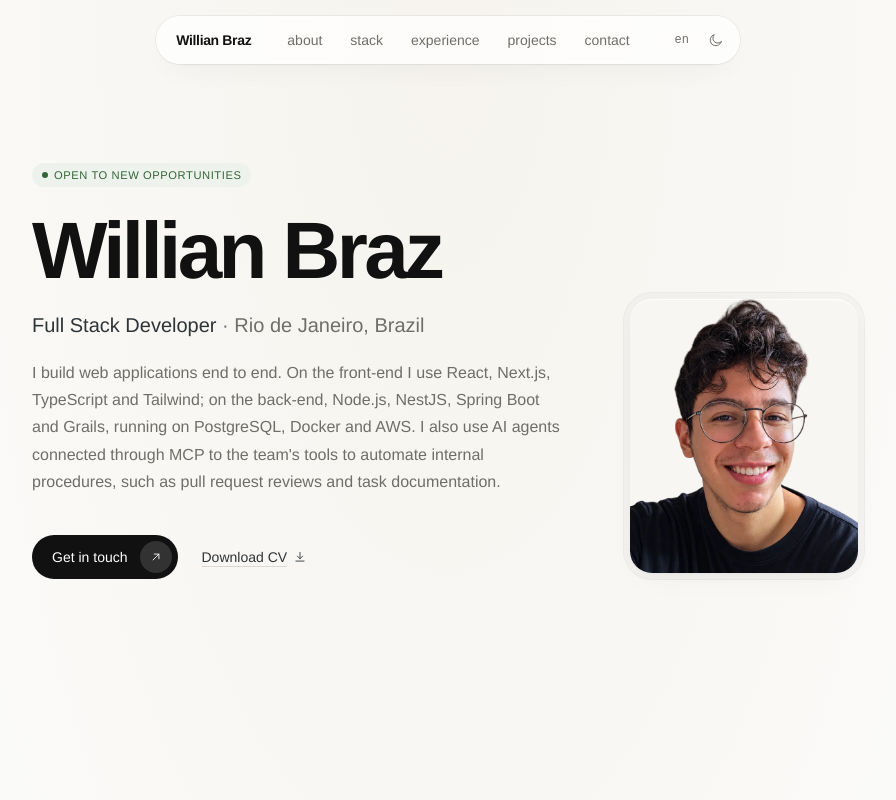
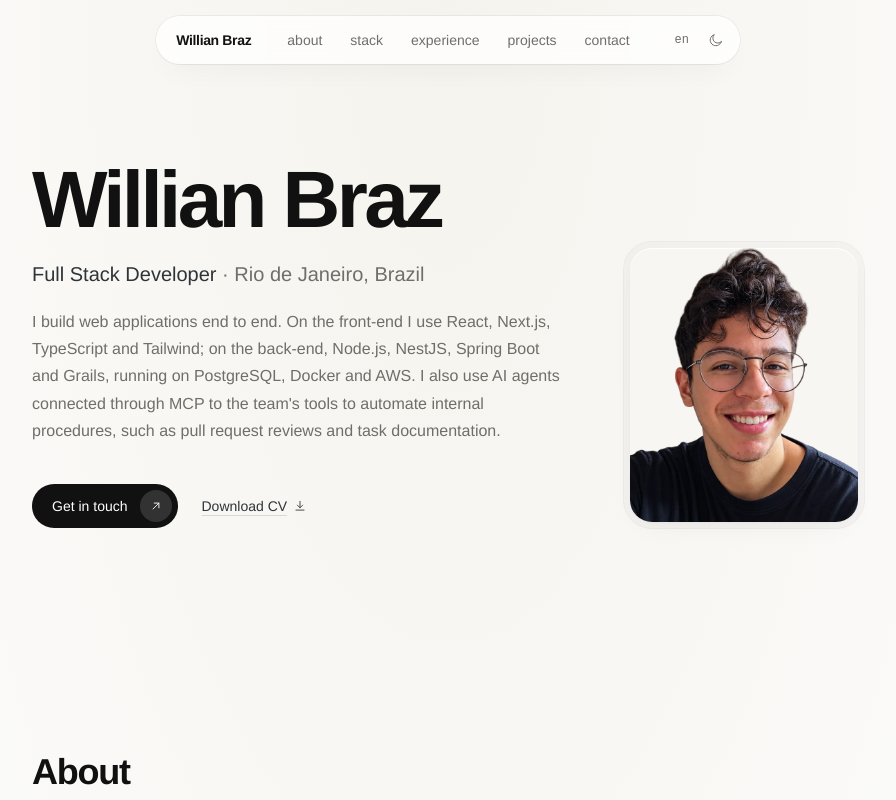
Before and after one commit to w-felipe360/portfolio-willian, a React (Vite) app: page / in a window 1280 px wide. Shown: the top 800 px of the page, without its empty margins (192-1088 px from the left). Built offline with nearby package versions, Linux system fonts and the light colour scheme.

Commit message:
feat(hero): remove o selo de disponibilidade

```diff
--- a/src/components/Hero.tsx
+++ b/src/components/Hero.tsx
@@ -3,7 +3,6 @@ import { useLang } from "@/i18n/LanguageProvider";
 import { stagger } from "./Section";
 import { ArrowUpRightIcon, DownloadIcon } from "./icons";
 import portrait from "@/assets/willian.webp";
-
 export function Hero() {
   const { t, tx } = useLang();
 
@@ -11,27 +10,20 @@ export function Hero() {
     <section id="home" className="scroll-mt-28 pt-32 pb-20 sm:pt-40 sm:pb-28">
       <div className="grid items-end gap-10 md:grid-cols-[minmax(0,1fr)_15rem] md:gap-14">
         <div>
-          <div data-reveal style={stagger(0)}>
-            <span className="badge-ok">
-              <span className="size-1.5 rounded-full bg-current" aria-hidden="true" />
-              {tx(profile.available)}
-            </span>
-          </div>
-
-          <h1 data-reveal style={stagger(1)} className="mt-6 text-display font-semibold text-text">
+          <h1 data-reveal style={stagger(0)} className="text-display font-semibold text-text">
             {profile.name}
           </h1>
 
-          <p data-reveal style={stagger(2)} className="mt-5 text-lg font-medium text-text-soft sm:text-xl">
+          <p data-reveal style={stagger(1)} className="mt-5 text-lg font-medium text-text-soft sm:text-xl">
             {tx(profile.role)}
             <span className="font-normal text-muted"> · {tx(profile.location)}</span>
           </p>
 
-          <p data-reveal style={stagger(3)} className="mt-5 max-w-[60ch] leading-[1.7] text-muted">
+          <p data-reveal style={stagger(2)} className="mt-5 max-w-[60ch] leading-[1.7] text-muted">
             {tx(profile.intro)}
           </p>
 
-          <div data-reveal style={stagger(4)} className="mt-10 flex flex-wrap items-center gap-x-6 gap-y-3">
+          <div data-reveal style={stagger(3)} className="mt-10 flex flex-wrap items-center gap-x-6 gap-y-3">
             <a href="#contact" className="group btn-primary">
               {t("hero.cta")}
               <span className="btn-icon" aria-hidden="true">
```
